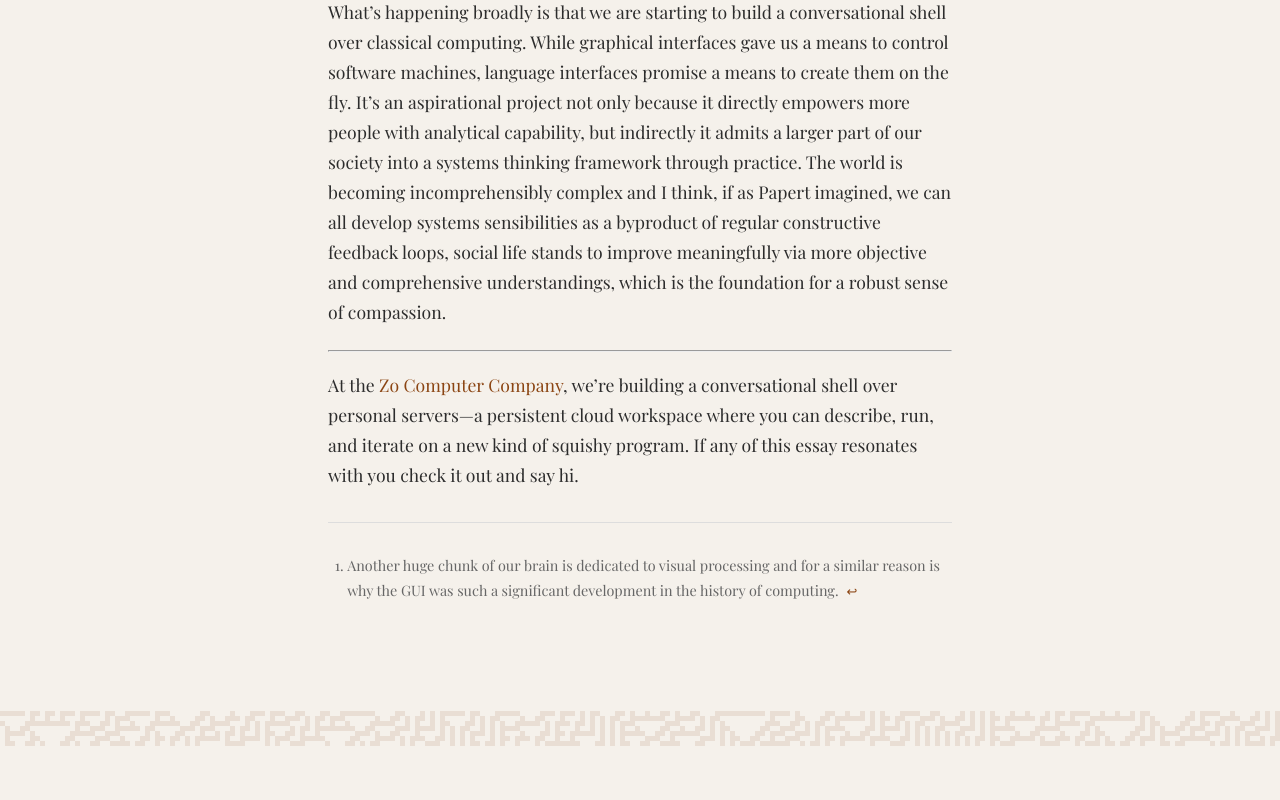
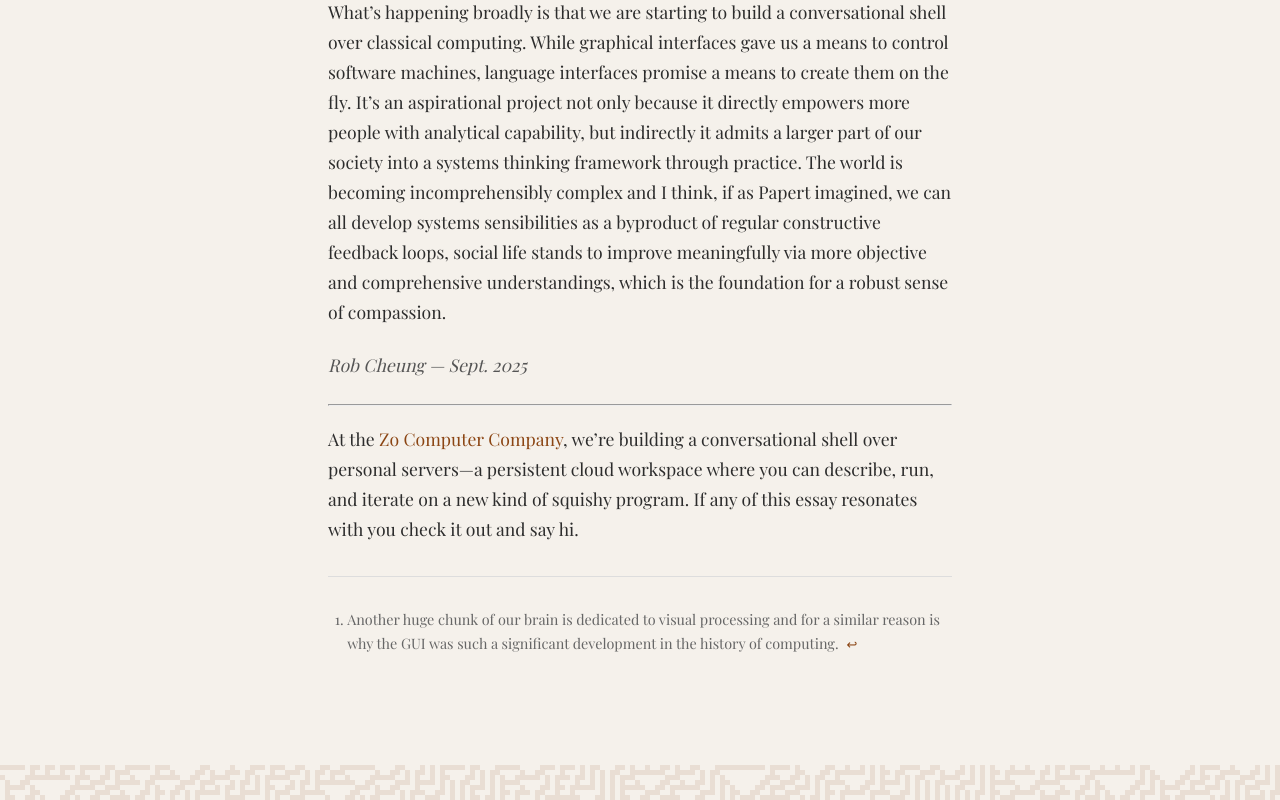
Before and after one commit to kousun12/computing-site, a React (Vite) app: page / in a window 1280 px wide. Shown: the part 6594-7394 px from the top of the page. Before the commit the page ends 7340 px from the top, so only its background shows below. Built offline with nearby package versions, Linux system fonts and the light colour scheme.

Commit message:
--wip-- [skip ci]

```diff
--- a/src/App.tsx
+++ b/src/App.tsx
@@ -68,6 +68,7 @@ export default function App() {
       <h2>Coda</h2>
 
       <p>All of this leaves us with a few threads that seem like they are converging in the current moment. LLMs come with a ton of implications for the evolution of computing, which makes building software particularly exciting right now. What’s happening broadly is that we are starting to build a conversational shell over classical computing. While graphical interfaces gave us a means to control software machines, language interfaces promise a means to create them on the fly. It’s an aspirational project not only because it directly empowers more people with analytical capability, but indirectly it admits a larger part of our society into a systems thinking framework through practice. The world is becoming incomprehensibly complex and I think, if as Papert imagined, we can all develop systems sensibilities as a byproduct of regular constructive feedback loops, social life stands to improve meaningfully via more objective and comprehensive understandings, which is the foundation for a robust sense of compassion.</p>
+      <p className="byline">Rob Cheung — Sept. 2025</p>
 
       <hr />
 
@@ -81,6 +82,7 @@ export default function App() {
           </li>
         </ol>
       </section>
+
       <CellularAutomaton rule={30} max_rows={16} />
     </div>
   )
--- a/src/index.css
+++ b/src/index.css
@@ -45,6 +45,29 @@ a:hover { border-bottom: 1px solid #8b4513; }
   margin: 0; color: black; text-align: center; white-space: nowrap;
   text-shadow: 0 0 6px rgba(255,255,255,.9), 0 0 16px rgba(255,255,255,.8);
   z-index: 1; max-width: 95vw; font-size: 2.5rem;
+}
+
+.byline {
+  margin: 0 0 1.5rem 0;
+  color: #555;
+  font-style: italic;
+}
+
+.byline-hero {
+  position: absolute;
+  left: 16px;
+  top: 16px;
+  z-index: 2;
+  color: #2c2c2c;
+  font-style: normal;
+  font-size: 0.95rem;
+}
+
+.byline-bottom {
+  text-align: center;
+  color: #666;
+  font-style: normal;
+  margin: 0 0 1rem 0;
 }
 
 h2 { font-size: 2rem; margin-top: 3rem; margin-bottom: 1rem; color: #1a1a1a; }
```
